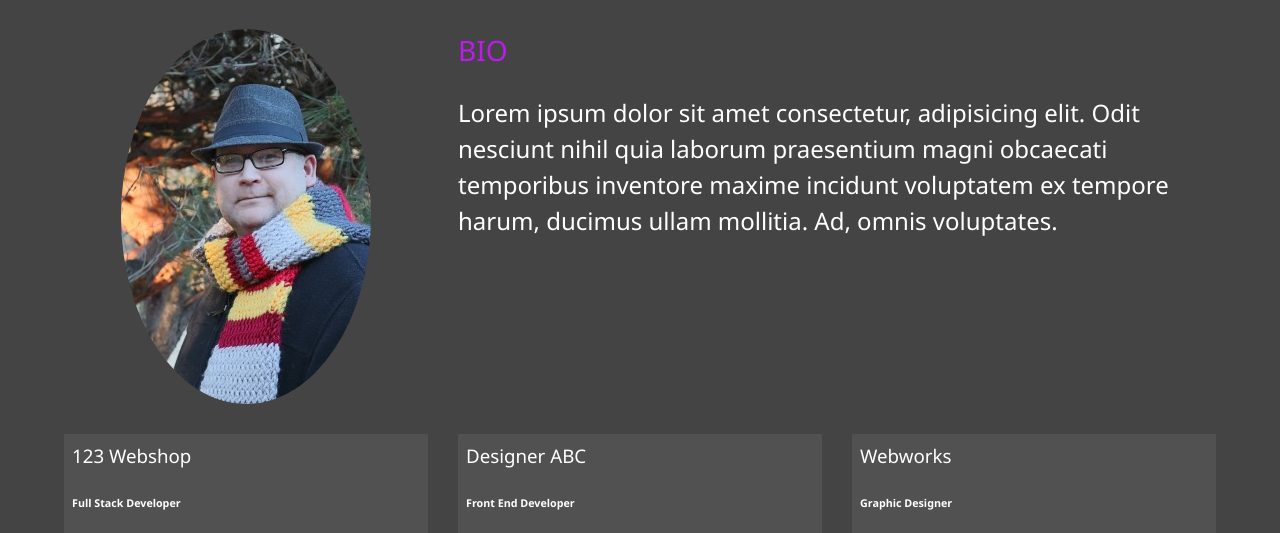
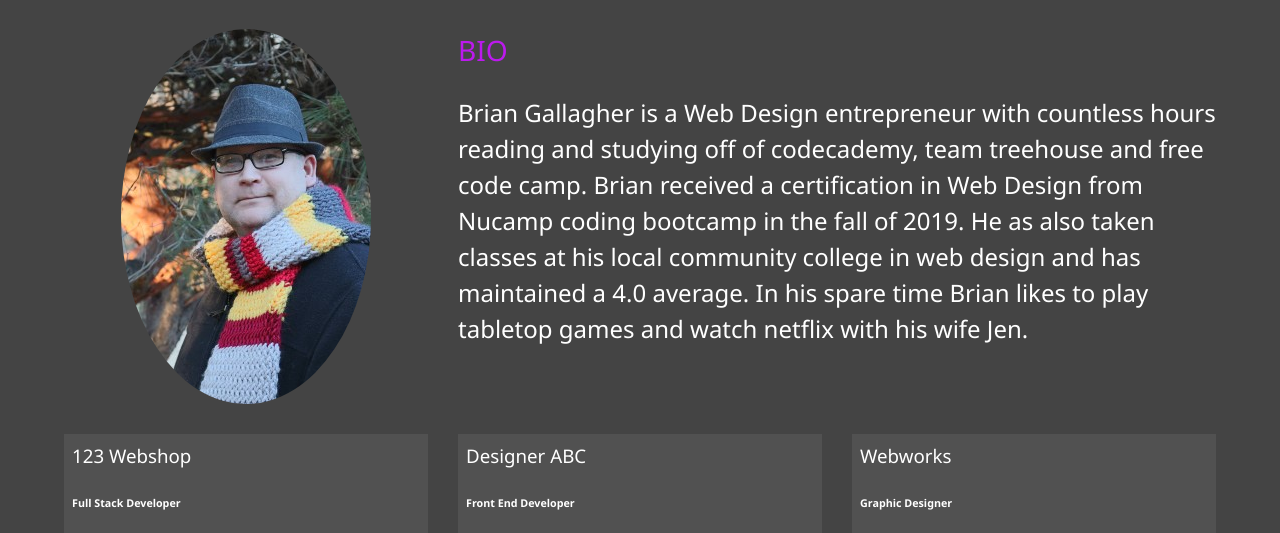
Before and after one commit to VampireHunterD/modern_portfolio, a plain HTML site: page about.html in a window 1280 px wide. Shown: the part 253-786 px from the top of the page. Drawn offline with Linux system fonts and the light colour scheme.

Commit message:
Update about.html

```diff
--- a/about.html
+++ b/about.html
@@ -58,10 +58,9 @@
       <div class="bio">
         <h3 class="text-secondary">BIO</h3>
         <p>
-          Lorem ipsum dolor sit amet consectetur, adipisicing elit. Odit
-          nesciunt nihil quia laborum praesentium magni obcaecati temporibus
-          inventore maxime incidunt voluptatem ex tempore harum, ducimus ullam
-          mollitia. Ad, omnis voluptates.
+         Brian Gallagher is a Web Design entrepreneur with countless hours reading and studying off of codecademy, team treehouse and free code camp.
+         Brian received a certification in Web Design from Nucamp coding bootcamp in the fall of 2019. He as also taken classes at his local community college
+         in web design and has maintained a 4.0 average. In his spare time Brian likes to play tabletop games and watch netflix with his wife Jen.
         </p>
       </div>
 
```
